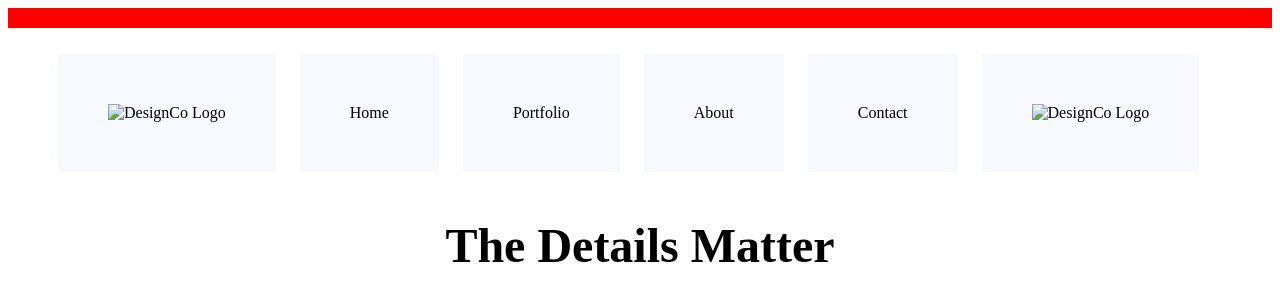
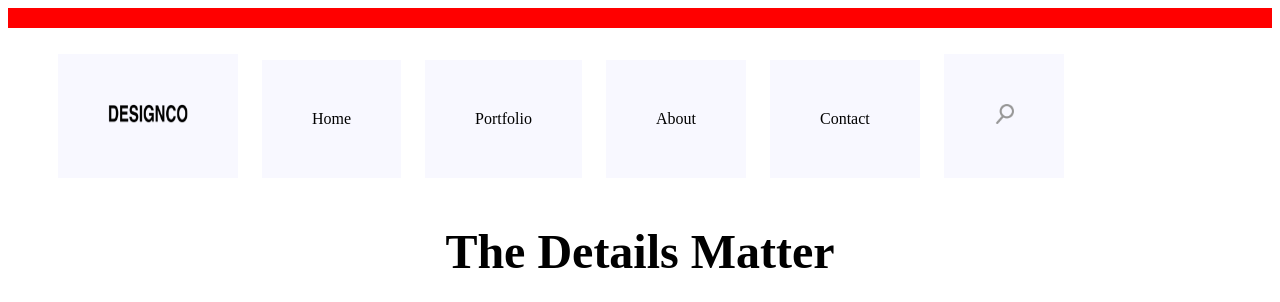
Before and after one commit to RobertRuiz/DESIGNCO, a plain HTML site: page index.html in a window 1280 px wide. Shown: the top 302 px of the page. Drawn offline with Linux system fonts and the light colour scheme.

Commit message:
fixing dead image links

```diff
--- a/index.html
+++ b/index.html
@@ -10,12 +10,12 @@
       <div class="box box1"></div>
         <ul>
           <div class="menu"> <!-- horizontal top navigation bar -->
-            <li><img src="designco-logo.png" alt="DesignCo Logo" height="20" width="80"/></li>
+            <li><img src="assets/designco-logo.png" alt="DesignCo Logo" height="20" width="80"/></li>
             <li>Home</li>   <!-- Create a link <li><a href="Home">Home</a></li> -->
             <li>Portfolio</li>
             <li>About</li>
             <li>Contact</li>
-            <li><img src="icon-search.png" alt="DesignCo Logo" height="20" width="20"/></li>
+            <li><img src="assets/icon-search.png" alt="DesignCo Logo" height="20" width="20"/></li>
           </div>
       </div>
         </ul>
```
